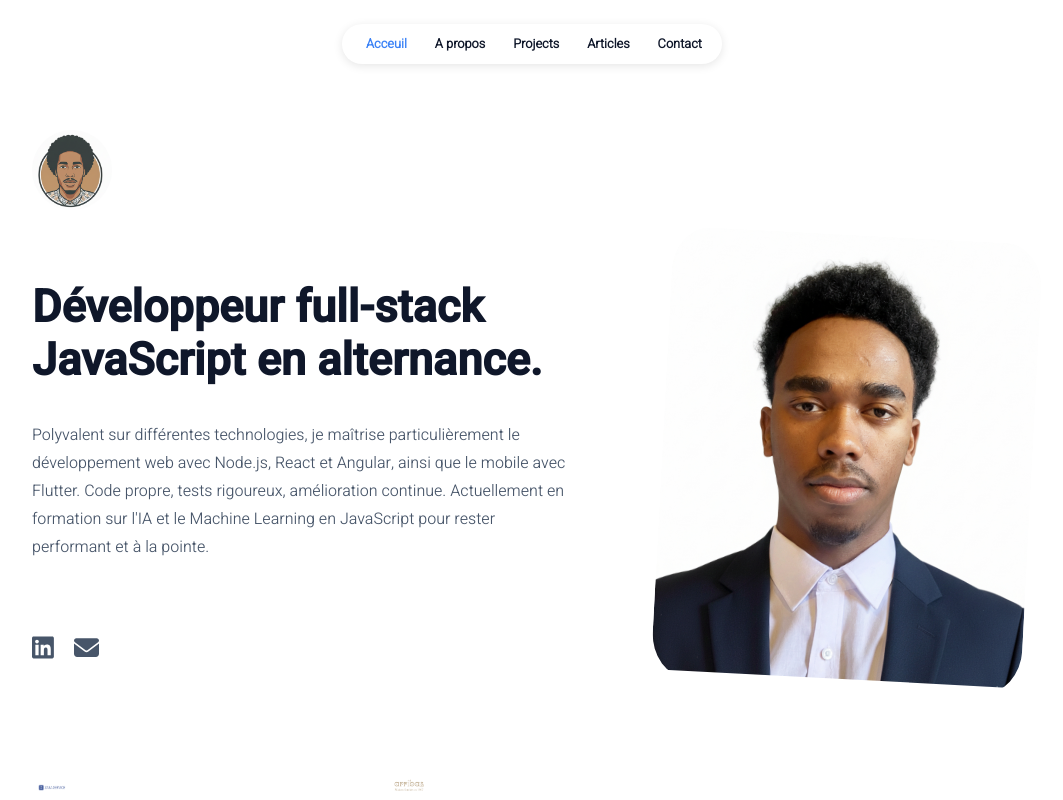
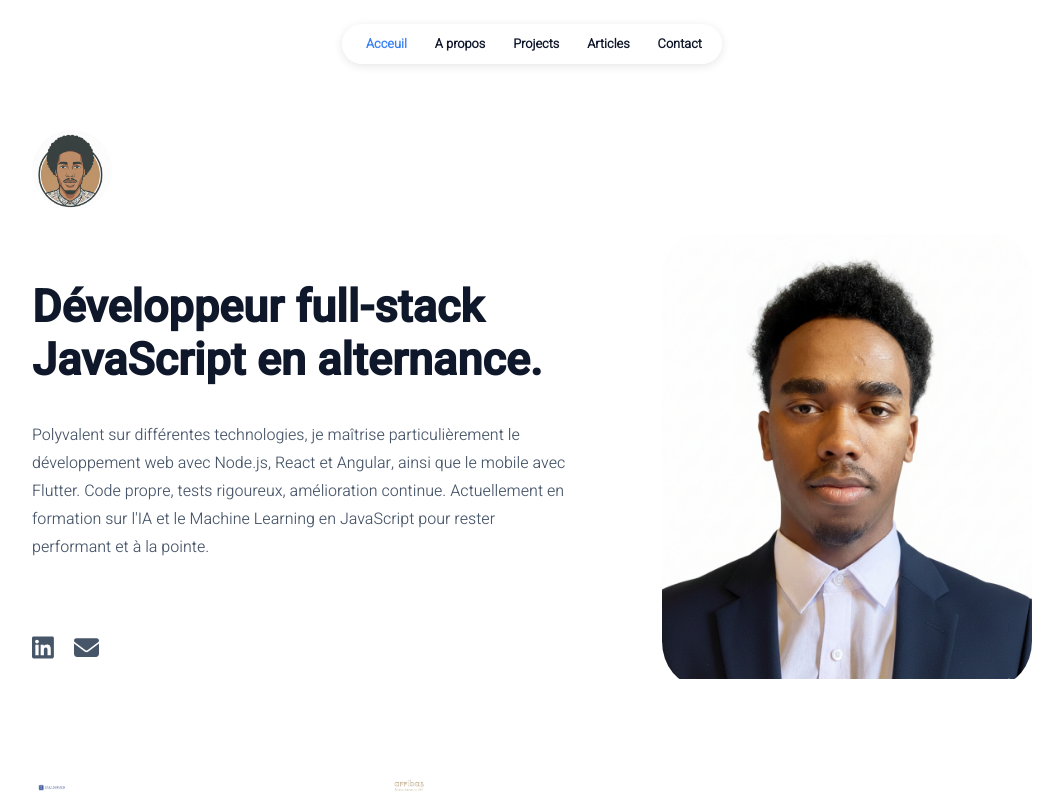
Before and after one commit to tsiorynobel/Portfolio-, a React (Create React App) app: page / in a window 1280 px wide. Shown: the top 800 px of the page, without its empty margins (108-1171 px from the left). Built offline with nearby package versions, Linux system fonts and the light colour scheme.

Commit message:
homepage update

```diff
--- a/src/pages/styles/homepage.css
+++ b/src/pages/styles/homepage.css
@@ -44,7 +44,6 @@
 .homepage-image-wrapper {
 	overflow: hidden;
 	border-radius: 10%;
-	transform: rotate(3deg);
 }
 
 .homepage-image-wrapper img {
```
